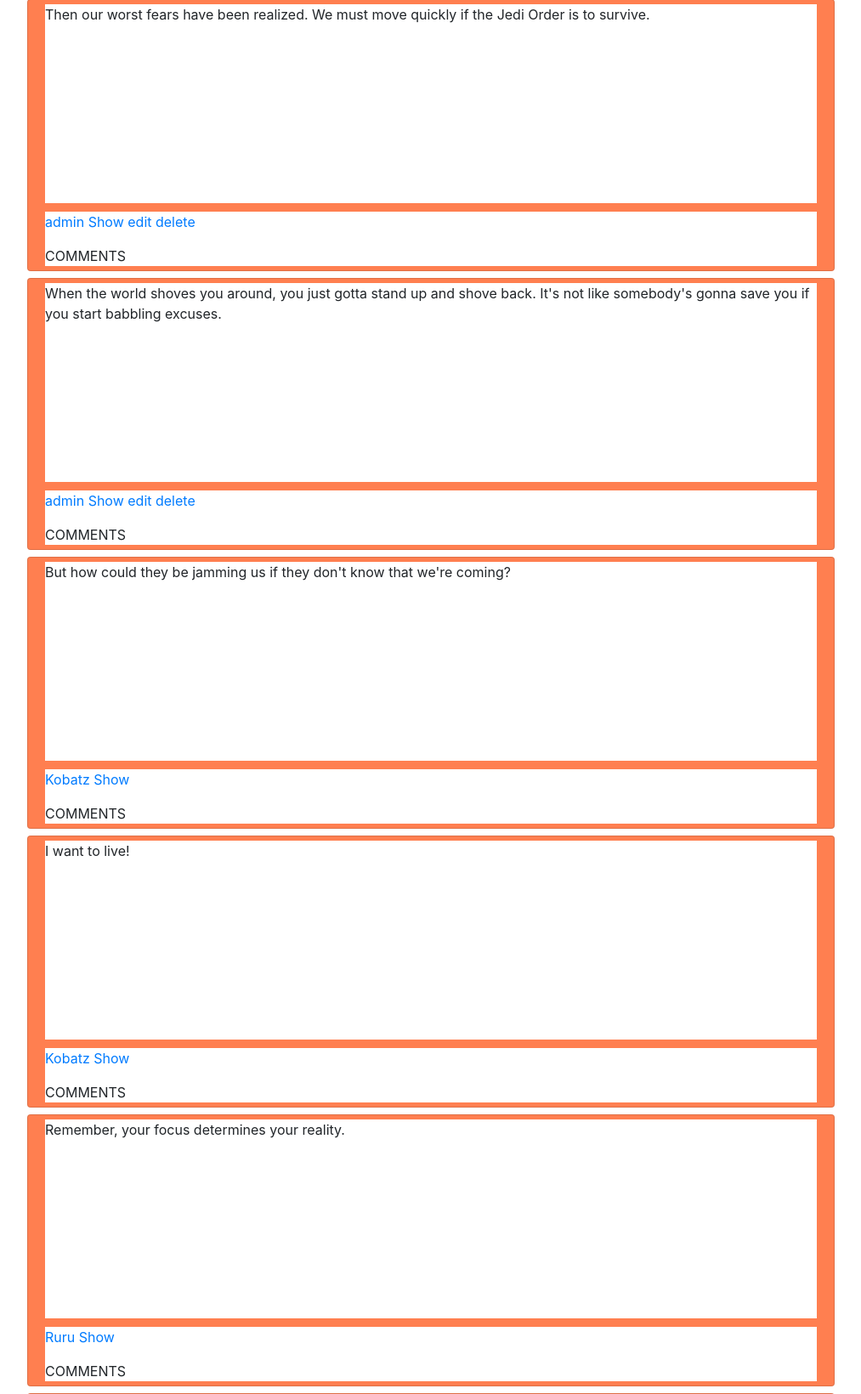
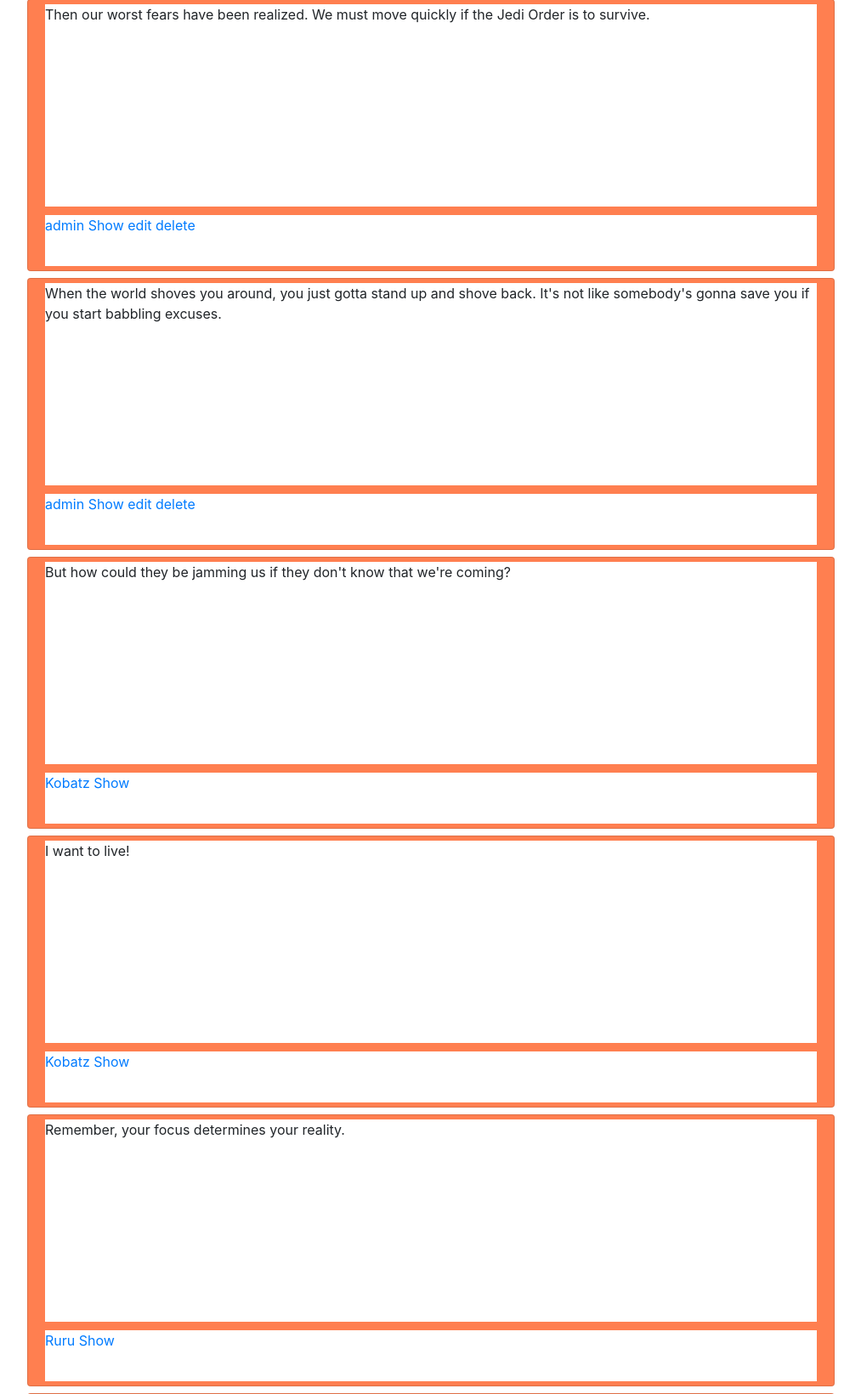
Before and after one commit to Guy-Norkunas/Rails-Group-Project, a Rails app: page / in a window 1280 px wide. Shown: the part 210-1850 px from the top of the page at 85% size, without its empty margins (133-1146 px from the left). Run offline with Rails 7, Linux system fonts and the light colour scheme; a user stored in the database is signed in; data comes from the database, SQL or seed files in the repository; style sheets or scripts are compiled from the project's sources.

Commit message:
fixed some text errors

```diff
--- a/app/views/shared/_post.html.erb
+++ b/app/views/shared/_post.html.erb
@@ -12,7 +12,6 @@
 				<%= link_to "edit", edit_post_path(post) %>
 				<%= link_to "delete", post_path(post), method: :delete, data: { confirm: 'Are you sure?' } %>
 				<% end %></p>
-		<p> COMMENTS</p>
 		</div>
 	</div>
 <% end %>
```
Lines whose indentation alone changed are shown as unchanged.
